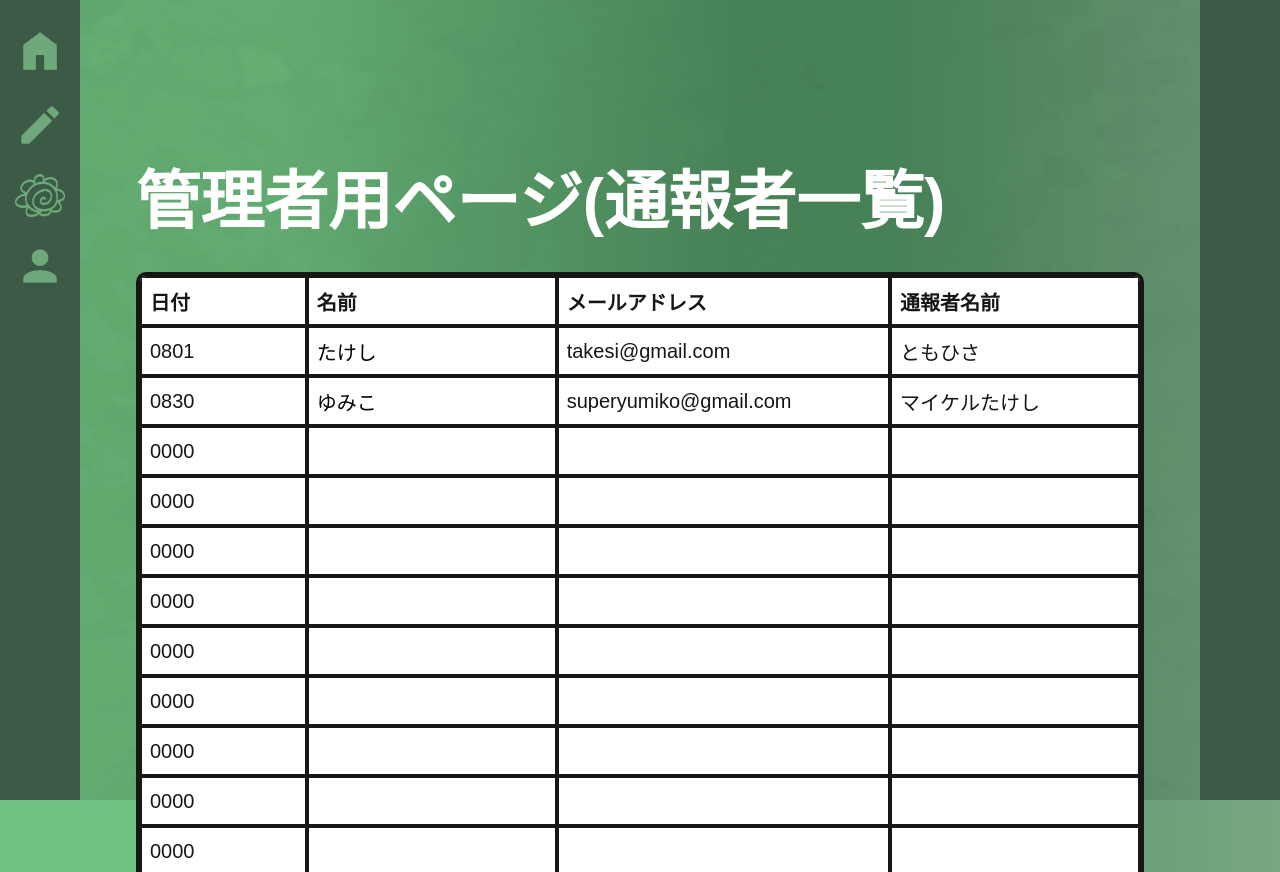
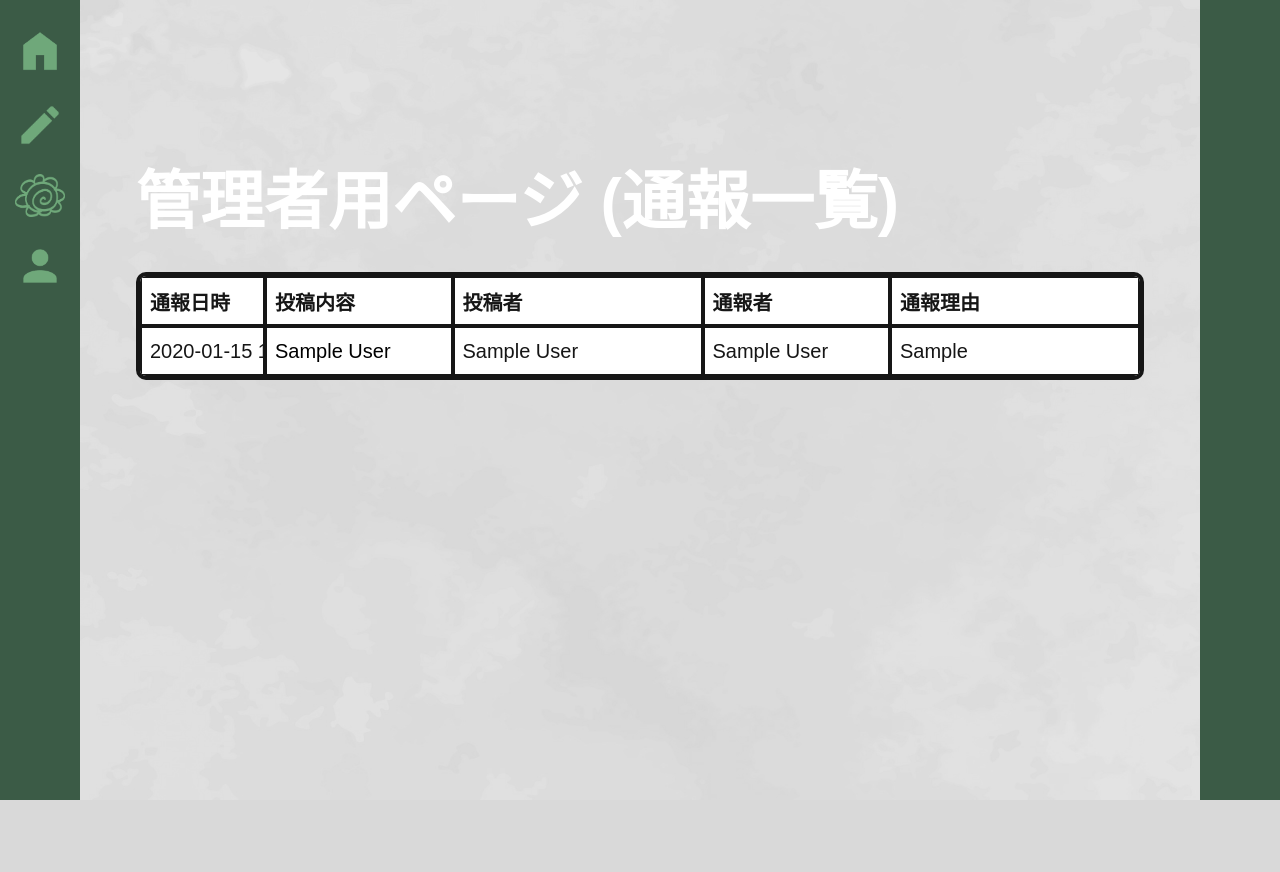
Before and after one commit to moriyoshi-kasuga/2025-summer-techjam, a Flask app: page /admin/ in a window 1280 px wide. After the commit the page ends 800 px from the top, so only its background shows below. Run offline with Flask 3, Linux system fonts and the light colour scheme; a user stored in the database is signed in; tables that the repository leaves empty hold one stand-in row (values such as "Sample post"); some web fonts are replaced.

Commit message:
feat: finalize /admin

```diff
--- a/app/templates/admin.html
+++ b/app/templates/admin.html
@@ -5,24 +5,28 @@
   body {
     position: relative;
   }
-  .box{
+
+  .box {
     width: 90%;
     max-width: 1500px;
     margin: 0 auto;
     margin-top: 150px;
   }
-  h1{
-    color :#ffffff;
+
+  h1 {
+    color: #ffffff;
     font-size: 64px;
     margin-bottom: 30px;
   }
-  .table-wrapper{
+
+  .table-wrapper {
     max-height: 600px;
     overflow-y: auto;
     overflow-y: scroll !important;
     display: block;
   }
-  table{
+
+  table {
     width: 100%;
     table-layout: fixed;
     white-space: nowrap;
@@ -30,25 +34,34 @@
     text-align: left;
     color: rgb(22, 22, 22);
     background-color: white;
-    border-collapse: separate;     /* ← 重要：border-radiusが効くようにする */
-    border: 4px solid rgb(22,22,22);       /* 外枠の線 */
-    border-radius: 10px;           /* 外枠の角丸 */
+    border-collapse: separate;
+    /* ← 重要：border-radiusが効くようにする */
+    border: 4px solid rgb(22, 22, 22);
+    /* 外枠の線 */
+    border-radius: 10px;
+    /* 外枠の角丸 */
     border-spacing: 0;
   }
-  th, td {
-    border: 2px solid rgb(22, 22, 22);        /* セル内の区切り線 */
+
+  th,
+  td {
+    border: 2px solid rgb(22, 22, 22);
+    /* セル内の区切り線 */
     padding: 8px;
     text-align: left;
     height: 30px;
   }
+
   th {
     font-size: 20px;
     overflow: hidden;
   }
-  td{
+
+  td {
     font-size: 20px;
     overflow: hidden;
-    a{
+
+    a {
       text-decoration: none;
       color: rgb(0, 0, 0);
     }
@@ -60,27 +73,34 @@
 {% block body %}
 
 <div class="box">
-    <h1 class="font-zenmaru">管理者用ページ(通報者一覧)</h1>
+  <h1 class="font-zenmaru">管理者用ページ (通報一覧)</h1>
   <div class="table-wrapper">
     <table class="font-zenmaru">
       <colgroup>
-              <col style="width: 100px;"> <!-- 1列目の幅 -->
-              <col style="width: 150px;">  <!-- 2列目以降（自動調整） -->
-              <col style="width: 200px;">  <!-- 2列目以降（自動調整） -->
-              <col style="width: 150px;">  <!-- 2列目以降（自動調整） -->
+        <col style="width: 100px;">
+        <col style="width: 150px;">
+        <col style="width: 200px;">
+        <col style="width: 150px;">
+        <col style="width: 200px;">
       </colgroup>
       <tr>
-              <th>日付</th>
-              <th>名前</th>
-              <th>メールアドレス</th>
-              <th>通報者名前</th>
+        <th>通報日時</th>
+        <th>投稿内容</th>
+        <th>投稿者</th>
+        <th>通報者</th>
+        <th>通報理由</th>
       </tr>
-          {% for data in datas %}
+      {% for report in reports %}
       <tr>
-              <td>{{ data[0] }}</td>
-              <td><a href="#">{{ data[1] }}</a></td>
-              <td>{{ data[2] }}</td>
-              <td>{{ data[3] }}</td>
+        <td>{{ report.reported_at }}</td>
+        <td><a href="/details/{{ report.post_author_id }}">{{ report.post_author_name }}</a></td>
+        <td>{{ report.post_author_name }}</td>
+        <td>{{ report.reporter_name }}</td>
+        <td>{{ report.report_reason }}</td>
+      </tr>
+      {% else %}
+      <tr>
+        <td colspan="5" style="text-align: center;">通報はありません。</td>
       </tr>
       {% endfor %}
     </table>
--- a/app/views/admin.py
+++ b/app/views/admin.py
@@ -1,15 +1,47 @@
-from flask import Blueprint, render_template
+from functools import wraps
 
-blueprint = Blueprint("admin", __name__)
+from flask import Blueprint, abort, render_template
+from flask_login import current_user, login_required
+
+from app.models import Admin, Post, Report, User
+
+blueprint = Blueprint("admin", __name__, url_prefix="/admin")
+
+
+def admin_required(f):
+    @wraps(f)
+    def decorated_function(*args, **kwargs):
+        if not current_user.is_authenticated or not Admin.query.get(current_user.id):
+            abort(403)
+        return f(*args, **kwargs)
+
+    return decorated_function
 
 
 @blueprint.route("/")
-def admin():
-    test_data = [
-        ["0801", "たけし", "takesi@gmail.com", "ともひさ"],
-        ["0830", "ゆみこ", "superyumiko@gmail.com", "マイケルたけし"],
-    ]
-    if len(test_data) < 10:
-        for _ in range(20 - len(test_data)):
-            test_data.append(["0000", " ", " ", " "])
-    return render_template("admin.html", datas=test_data)
+@login_required
+@admin_required
+def report_list():
+    reports = Report.query.order_by(Report.created_at.desc()).all()
+
+    report_data = []
+    for report in reports:
+        post = Post.query.get(report.post_id)
+        reporter = User.query.get(report.reporter_id)
+
+        if post and reporter:
+            post_author = User.query.get(post.author_id)
+            report_data.append(
+                {
+                    "post_id": post.id,
+                    "post_content": post.content[:30] + "..."
+                    if len(post.content) > 30
+                    else post.content,
+                    "post_author_name": post_author.name if post_author else "不明",
+                    "reporter_name": reporter.name,
+                    "report_reason": report.reason,
+                    "reported_at": report.created_at.strftime("%Y-%m-%d %H:%M"),
+                }
+            )
+
+    return render_template("admin.html", reports=report_data)
```
Lines whose indentation alone changed are shown as unchanged.
